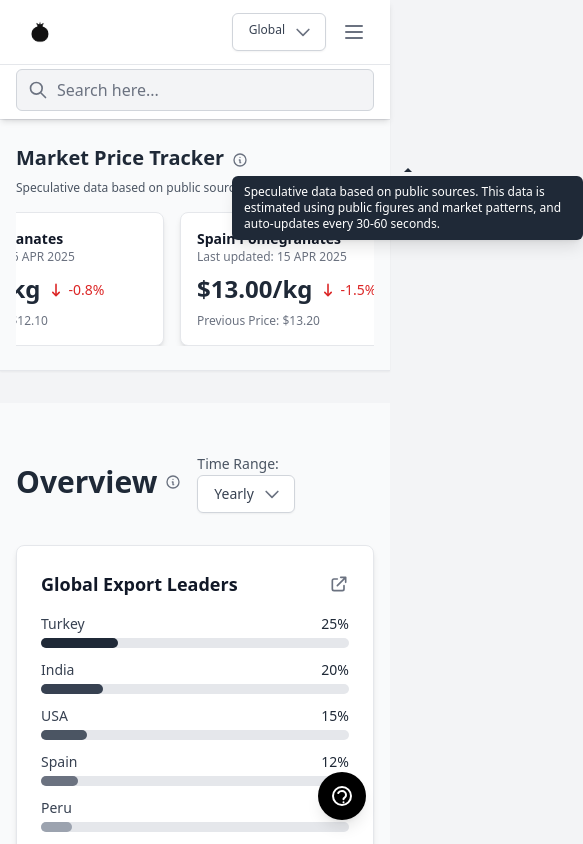
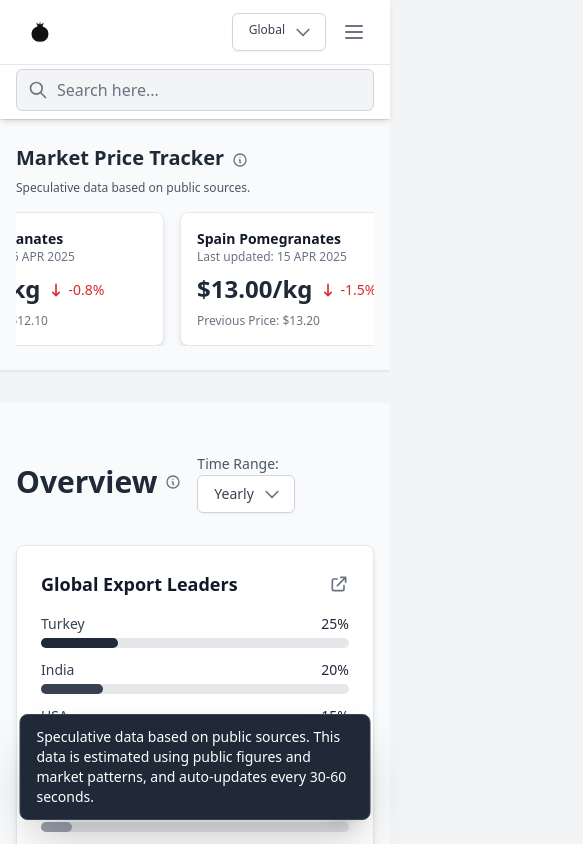
Before and after one commit to msshahzaib97/pomintel_complete, a React (Vite) app: page / in a window 390 px wide. Both pictures are taken after a click on the button 240 px from the left and 159 px from the top of the page. Shown: the top 844 px of the page, 583 px wide, since content can reach past the window. Built offline with nearby package versions, Linux system fonts and the light colour scheme.

Commit message:
Fix: mobile tooltips now always readable and centered

```diff
--- a/components/ui/Tooltip.tsx
+++ b/components/ui/Tooltip.tsx
@@ -50,27 +50,30 @@ const Tooltip: React.FC<TooltipProps> = ({ content, children, className, positio
         {trigger}
       </button>
       {isOpen && (
-        position === 'top' ? (
+        <div>
+          {/* Desktop Tooltip */}
           <div
-            className="absolute bottom-full left-1/2 transform -translate-x-1/2 mb-2 w-max max-w-xs max-w-[90vw] sm:max-w-xs px-3 py-2 bg-gray-800 text-white text-xs rounded-md shadow-lg z-20"
+            className={`hidden sm:block ${position === 'top' ? 'absolute bottom-full left-1/2 transform -translate-x-1/2 mb-2' : 'absolute top-full left-0 right-0 mx-auto mt-2'} w-max max-w-xs px-3 py-2 bg-gray-800 text-white text-xs rounded-md shadow-lg z-20`}
             style={{ minWidth: '120px', maxWidth: '90vw' }}
             role="tooltip"
           >
             {content}
             {/* Arrow */}
-            <div className="absolute top-full left-1/2 transform -translate-x-1/2 w-0 h-0 border-x-4 border-x-transparent border-t-4 border-t-gray-800"></div>
+            {position === 'top' ? (
+              <div className="absolute top-full left-1/2 transform -translate-x-1/2 w-0 h-0 border-x-4 border-x-transparent border-t-4 border-t-gray-800"></div>
+            ) : (
+              <div className="absolute -top-2 left-1/2 transform -translate-x-1/2 w-0 h-0 border-x-4 border-x-transparent border-b-4 border-b-gray-800"></div>
+            )}
           </div>
-        ) : (
+          {/* Mobile Tooltip: fixed, centered, always readable */}
           <div
-            className="absolute top-full left-0 right-0 mx-auto mt-2 w-max max-w-xs max-w-[90vw] sm:max-w-xs px-3 py-2 bg-gray-800 text-white text-xs rounded-md shadow-lg z-20"
+            className={`block sm:hidden fixed left-1/2 bottom-6 transform -translate-x-1/2 w-[90vw] max-w-xs px-4 py-3 bg-gray-800 text-white text-sm rounded-lg shadow-2xl z-[9999] border border-gray-700`}
             style={{ minWidth: '120px', maxWidth: '90vw' }}
             role="tooltip"
           >
             {content}
-            {/* Arrow */}
-            <div className="absolute -top-2 left-1/2 transform -translate-x-1/2 w-0 h-0 border-x-4 border-x-transparent border-b-4 border-b-gray-800"></div>
           </div>
-        )
+        </div>
       )}
     </div>
   );
```
